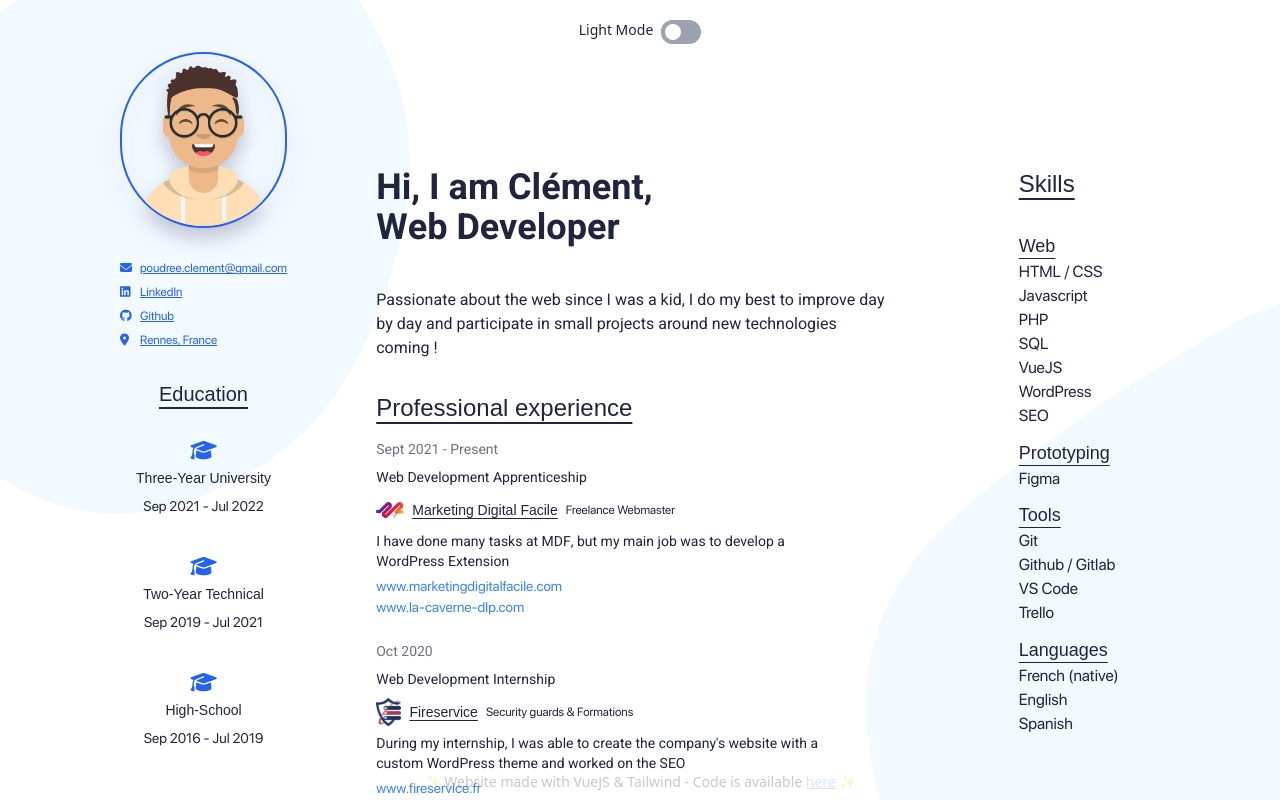
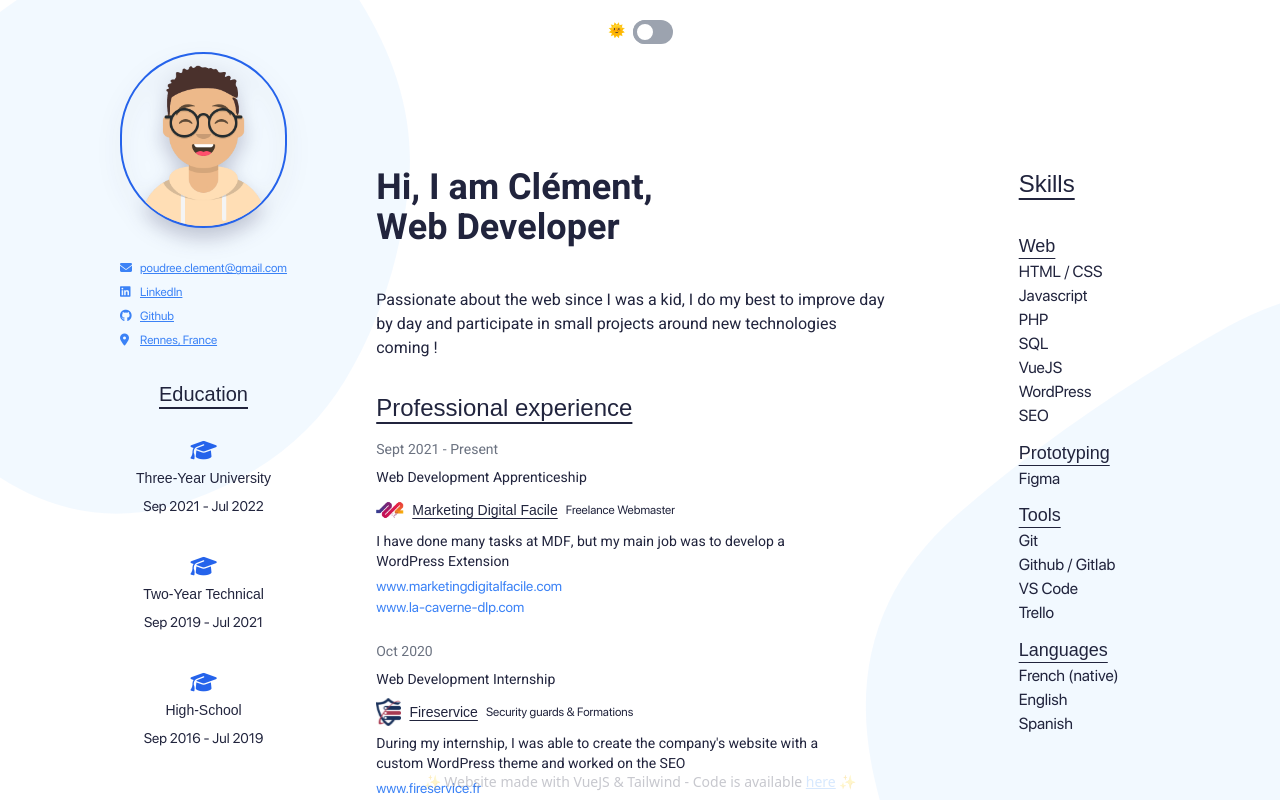
Before and after one commit to MRK4/mrk4.github.io, a Vue app: page / in a window 1280 px wide. Built offline with nearby package versions, Linux system fonts and the light colour scheme.

Commit message:
More and more details... 😴

```diff
--- a/src/App.vue
+++ b/src/App.vue
@@ -5,7 +5,7 @@
       <img class="w-1/2 h-screen" src="@/assets/imgs/bubble2.svg" alt="">
   </div>
 
-  <div class="transition-all duration-300 ease-in bg-transparent dark:bg-gray-900 dark:text-white sm:overflow-hidden py-28 px-6 sm:px-24 flex flex-col sm:flex-row sm:justify-center align-center content-center items-center sm:h-full sm:w-full">
+  <div class="transition-all duration-300 ease-in bg-transparent dark:bg-gray-900 dark:text-white sm:overflow-hidden py-28 px-6 sm:px-24 flex flex-col sm:flex-row sm:justify-center items-center sm:h-full sm:w-full">
       <BluePannel />
       <div class="sm:py-14 flex flex-col sm:flex-row justify-around w-full h-full">
         <div class="px-5 h-full flex flex-col justify-between">
@@ -24,10 +24,10 @@
   <div class="sm:hidden py-4 text-xs dark:text-white text-center w-full">✨ Website made with VueJS & Tailwind - <a class="underline text-blue-400 hover:text-blue-200" href="https://github.com/MRK4/mrk4.github.io">Code is available here</a> ✨</div>
 
   <div class="text-sm dark:text-white text-center absolute mt-4 h-fit w-full top-1">
-    <div class="flex flex-row justify-center sm:space-x-2">
-      <div class="label-light">Light Mode</div>
+    <div class="flex flex-row justify-center sm:space-x-2 align-items">
+      <div class="label-light">🌞</div>
       <Toggler />
-      <div class="label-dark hidden">Dark Mode</div>
+      <div class="label-dark hidden">🌙</div>
     </div>
   </div>
 
--- a/src/components/BluePannel.vue
+++ b/src/components/BluePannel.vue
@@ -4,27 +4,27 @@
     <div class="">
       <img class="h-auto w-48 rounded-full ombre border-2 border-blue-600 dark:border-blue-400" src="@/assets/imgs/avatar.png" alt="">
 
-      <div class="pt-8 sf-pro-display-regular text-xs text-blue-600 dark:text-blue-400 space-y-4 sm:space-y-0">
-        <div>
-          <a class="transition-all duration-150 ease-in flex flex-row items-center underline text-blue-600 dark:text-blue-400 hover:text-blue-200" href="mailto:poudree.clement@gmail.com">
+      <div class="pt-8 sf-pro-display-regular text-xs space-y-4 sm:space-y-0">
+        <div class="w-fit z-50">
+          <a class="transition-all duration-150 ease-in flex flex-row items-center underline text-blue-500 hover:text-blue-600 dark:text-blue-400 dark:hover:text-blue-200" href="mailto:poudree.clement@gmail.com">
             <div><i class="fa-solid fa-envelope h-3 w-3 fill-blue-500"></i></div>
             <div class="ml-2">poudree.clement@gmail.com</div>
           </a>
         </div>
-        <div>
-          <a class="transition-all duration-150 ease-in py-2 flex flex-row items-center underline text-blue-600 dark:text-blue-400 hover:text-blue-200" href="https://www.linkedin.com/in/clementpdr/">
+        <div class="w-fit z-50">
+          <a class="transition-all duration-150 ease-in py-2 flex flex-row items-center underline text-blue-500 hover:text-blue-600 dark:text-blue-400 dark:hover:text-blue-200" href="https://www.linkedin.com/in/clementpdr/">
             <div><i class="fa-brands fa-linkedin h-3 w-3 fill-blue-500"></i></div>
             <div class="ml-2">LinkedIn</div>
           </a>
         </div>
-        <div>
-          <a class="transition-all duration-150 ease-in pb-2 flex flex-row items-center underline text-blue-600 dark:text-blue-400 hover:text-blue-200" href="https://github.com/MRK4">
+        <div class="w-fit z-50">
+          <a class="transition-all duration-150 ease-in pb-2 flex flex-row items-center underline text-blue-500 hover:text-blue-600 dark:text-blue-400 dark:hover:text-blue-200" href="https://github.com/MRK4">
             <div><i class="fa-brands fa-github h-3 w-3 fill-blue-500"></i></div>
             <div class="ml-2">Github</div>
           </a>
         </div>
-        <div>
-          <a class="transition-all duration-150 ease-in flex flex-row items-center underline text-blue-600 dark:text-blue-400 hover:text-blue-200" href="https://www.google.com/maps/place/Rennes">
+        <div class="w-fit z-50">
+          <a class="transition-all duration-150 ease-in flex flex-row items-center underline text-blue-500 hover:text-blue-600 dark:text-blue-400 dark:hover:text-blue-200" href="https://www.google.com/maps/place/Rennes">
             <div><i class="fa-solid fa-location-dot h-3 w-3 fill-blue-500"></i></div>
             <div class="ml-2">Rennes, France</div>
           </a>
--- a/src/components/ProExperience.vue
+++ b/src/components/ProExperience.vue
@@ -44,7 +44,7 @@
                     <div>During my internship, I was able to create the company's website with a custom WordPress theme and worked on the SEO</div>
                     <ul class="mt-1 w-fit z-50">
                         <li>
-                            <a class="transition-all duration-150 ease-in sf-pro-display-regular text-blue-500 hover:text-blue-600" href="https://www.fireservice.fr">www.fireservice.fr</a>
+                            <a class="transition-all duration-150 ease-in sf-pro-display-regular text-blue-500 hover:text-blue-600 dark:text-blue-400 dark:hover:text-blue-200" href="https://www.fireservice.fr">www.fireservice.fr</a>
                         </li>
                     </ul>
                 </div>
```
